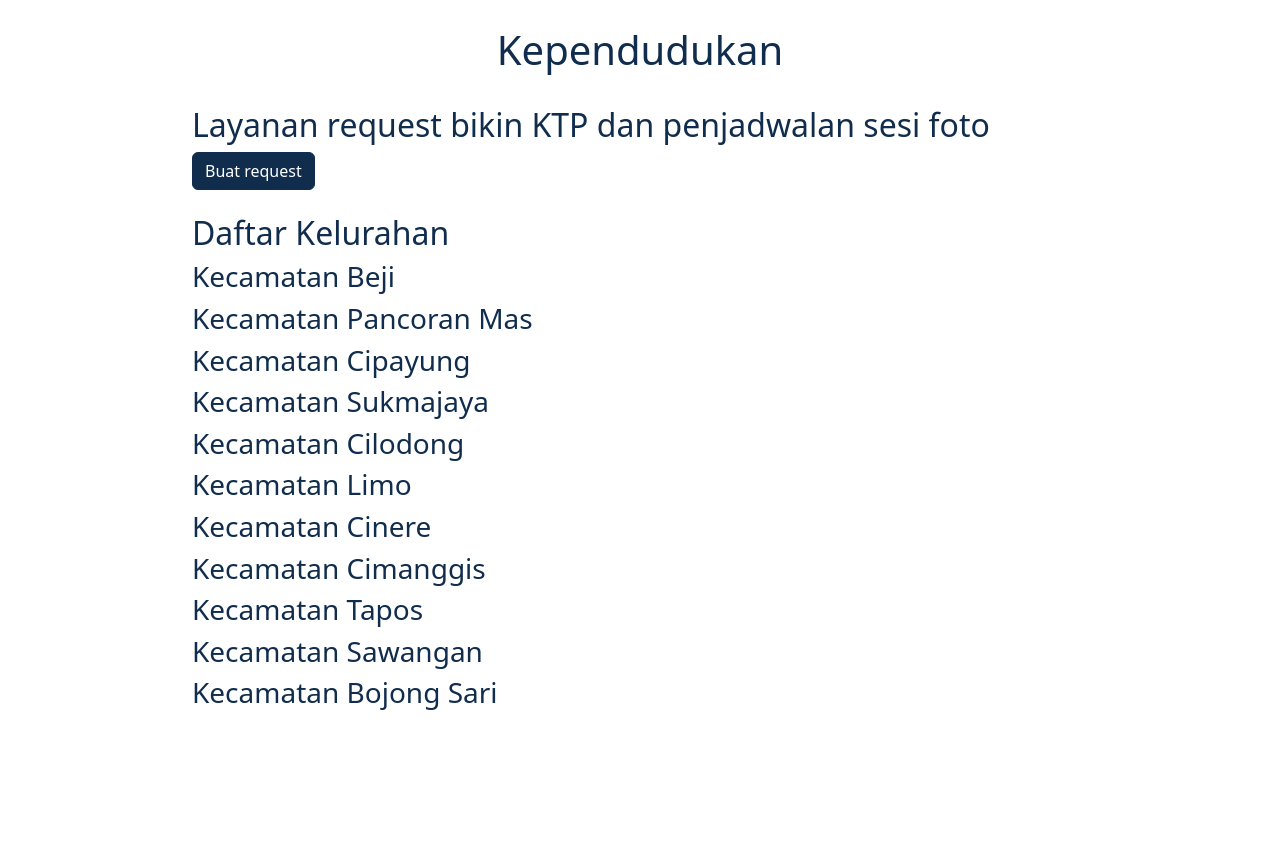
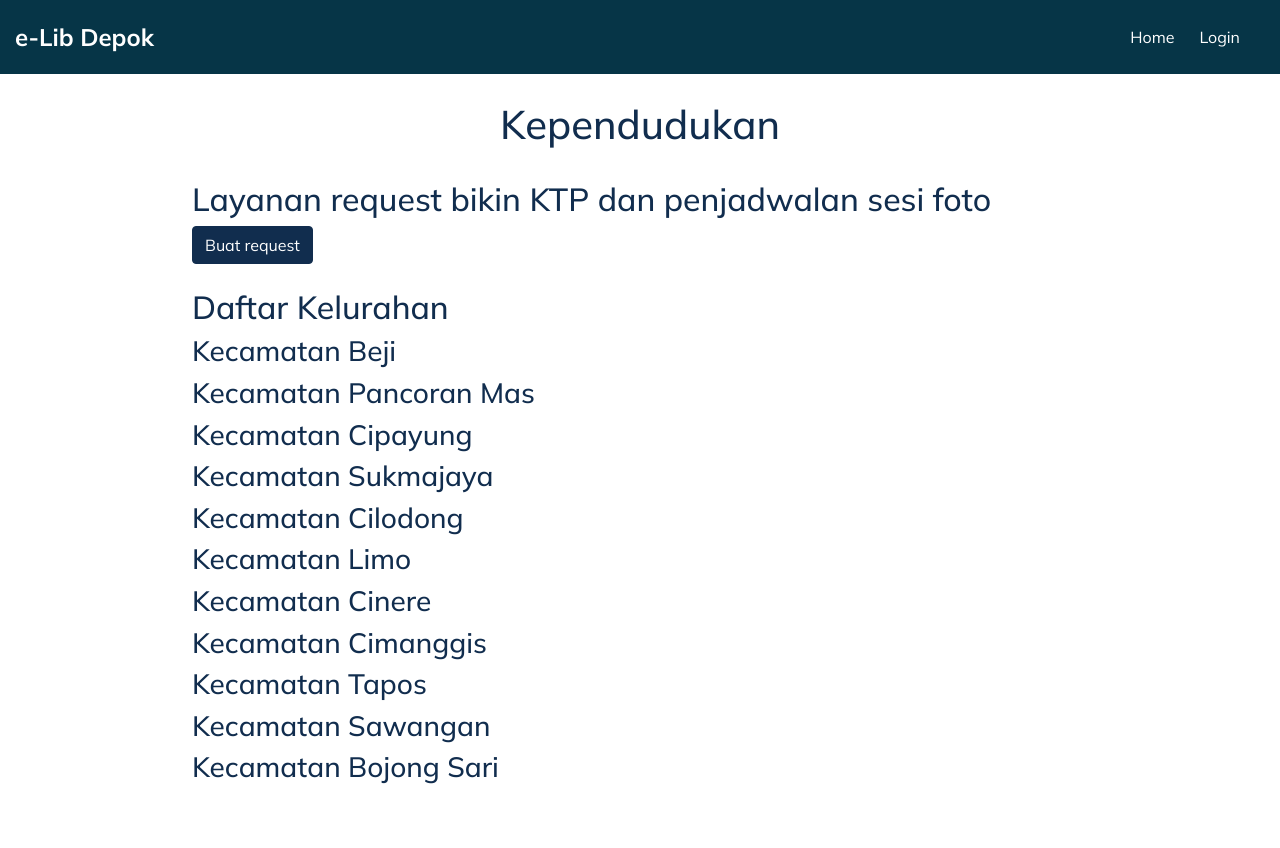
Before and after one commit to depoksmartcity/depoksmartcity, a Django app: page /kependudukan/ in a window 1280 px wide. Before the commit the page ends 710 px from the top, so only its background shows below. Run offline with Django 4.2, Linux system fonts and the light colour scheme; data that the repository does not hold is empty; some libraries are stand-ins or nearby versions.

Commit message:
add navbar and fix js

```diff
--- a/kependudukan/templates/kependudukan.html
+++ b/kependudukan/templates/kependudukan.html
@@ -2,10 +2,61 @@
 {% load static %}
 {% block meta %}
 <title>Kependudukan</title>
-<link rel="stylesheet" href="{% static 'css/kependudukan.css' %}">
+
+<script src="https://ajax.googleapis.com/ajax/libs/jquery/3.6.0/jquery.min.js"></script>
+  <!-- bootstrap core css -->
+  <link rel="stylesheet" type="text/css" href={% static 'bootstrap.css' %} />
+  <!-- font awesome style -->
+  <link rel="stylesheet" href="https://cdnjs.cloudflare.com/ajax/libs/font-awesome/4.7.0/css/font-awesome.min.css">
+  <!-- Custom styles for this template -->
+  <link href={% static 'style.css' %} rel="stylesheet" />
+  <link rel="stylesheet" href="{% static 'css/kependudukan.css' %}">
 {% endblock meta %}
 
 {% block content %}
+<!-- header section strats -->
+<header class="header_section">
+    <div class="container-fluid">
+      <nav class="navbar navbar-expand-lg custom_nav-container ">
+        <a class="navbar-brand" href="{% url 'perpustakaan:get_book' %}">
+          <span>
+            e-Lib Depok
+          </span>
+        </a>
+
+        <button class="navbar-toggler" type="button" data-toggle="collapse" data-target="#navbarSupportedContent" aria-controls="navbarSupportedContent" aria-expanded="false" aria-label="Toggle navigation">
+          <span class=""> </span>
+        </button>
+
+        <div class="collapse navbar-collapse" id="navbarSupportedContent">
+          <ul class="navbar-nav">
+            <li class="nav-item active">
+              <a class="nav-link pl-lg-0" href="html"> Home </a>
+            </li>
+
+            {% if user.is_authenticated %}
+            <li class="nav-item dropdown">
+              <a class="nav-link dropdown-toggle" href="#" id="navbarDropdown" role="button" data-bs-toggle="dropdown" aria-expanded="false">
+                Hello, {{user.get_username}}!
+              </a>
+              <ul class="dropdown-menu" aria-labelledby="navbarDropdown">
+                <li><a class="dropdown-item" href="{% url 'homepage:logout' %}">Logout</a></li>
+            </li>
+
+          {% else %}
+            <li class="nav-item active">
+              <a class="nav-link pl-lg-0" href="{% url 'homepage:login' %}"> Login </a>
+            </li>
+          {% endif %}
+          </ul>
+        </div>
+
+      </nav>
+    </div>
+  </header>
+  <!-- end header section -->
+
+<div id="content">
 <h1>Kependudukan</h1>
 <br>
 
--- a/static/css/kependudukan.css
+++ b/static/css/kependudukan.css
@@ -1,4 +1,4 @@
-body {
+#content {
     margin-top: 2%;
     margin-left: 15%;
     margin-right: 15%;
--- a/static/script/request_ktp.js
+++ b/static/script/request_ktp.js
@@ -29,7 +29,7 @@ $(document).ready(function() {
 
         for (i=0;i<data.length;i++){
             if (i === 0) $("#no-request").hide();
-            $(".requests-card-container").append(
+            $(".requests-card-container").prepend(
             `<div class="card">
                 <div class="card-body">
                     <h5 class="card-title">Request</h5>
@@ -80,7 +80,7 @@ $(document).ready(function() {
             success : function(results) {
                 result = results[0]
                 $("#no-request").hide();
-                    $(".requests-card-container").append(
+                    $(".requests-card-container").prepend(
                         `<div class="card">
                             <div class="card-body">
                                 <h5 class="card-title">Request</h5>
```
Also changed, not shown: other parts of kependudukan/templates/kependudukan.html (+11 -109 lines), kependudukan/templates/request_ktp.html (+50 -26 lines).
